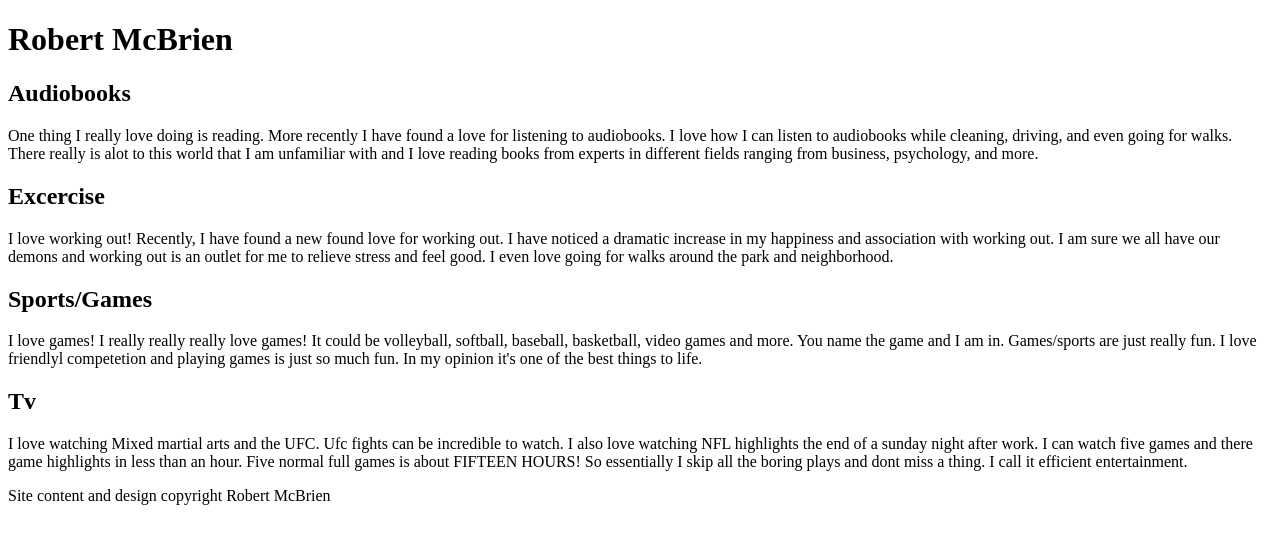
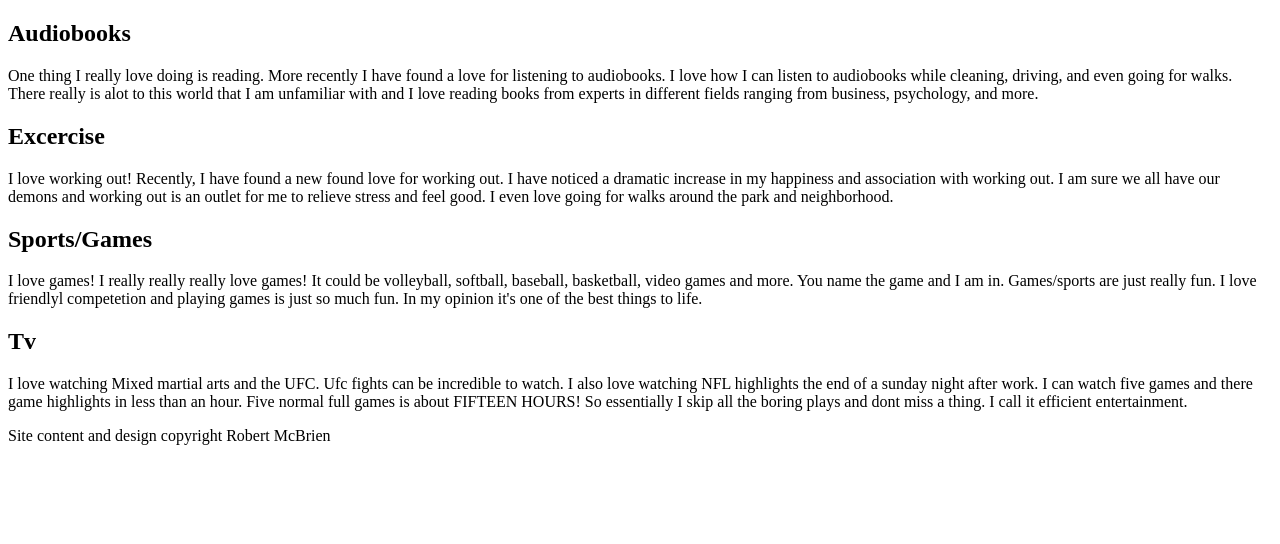
Before and after one commit to rmcbrien1/projectdos, a plain HTML site: page interests/index.html in a window 1280 px wide. Drawn offline with Linux system fonts and the light colour scheme.

Commit message:
Fixing linter to Karl Stolleys 361 style

```diff
--- a/interests/index.html
+++ b/interests/index.html
@@ -7,9 +7,6 @@
   </head>
   <body>
     <header id= "header">
-
-      <h1>Robert McBrien</h1>
-    </header>
     <main id = "content">
       <article id = "Interests">
         <h2>Audiobooks</h2>
```
Also changed, not shown: _starter.html (+0 -5 lines), resume/index.html (+0 -1 lines), 1 other file.
